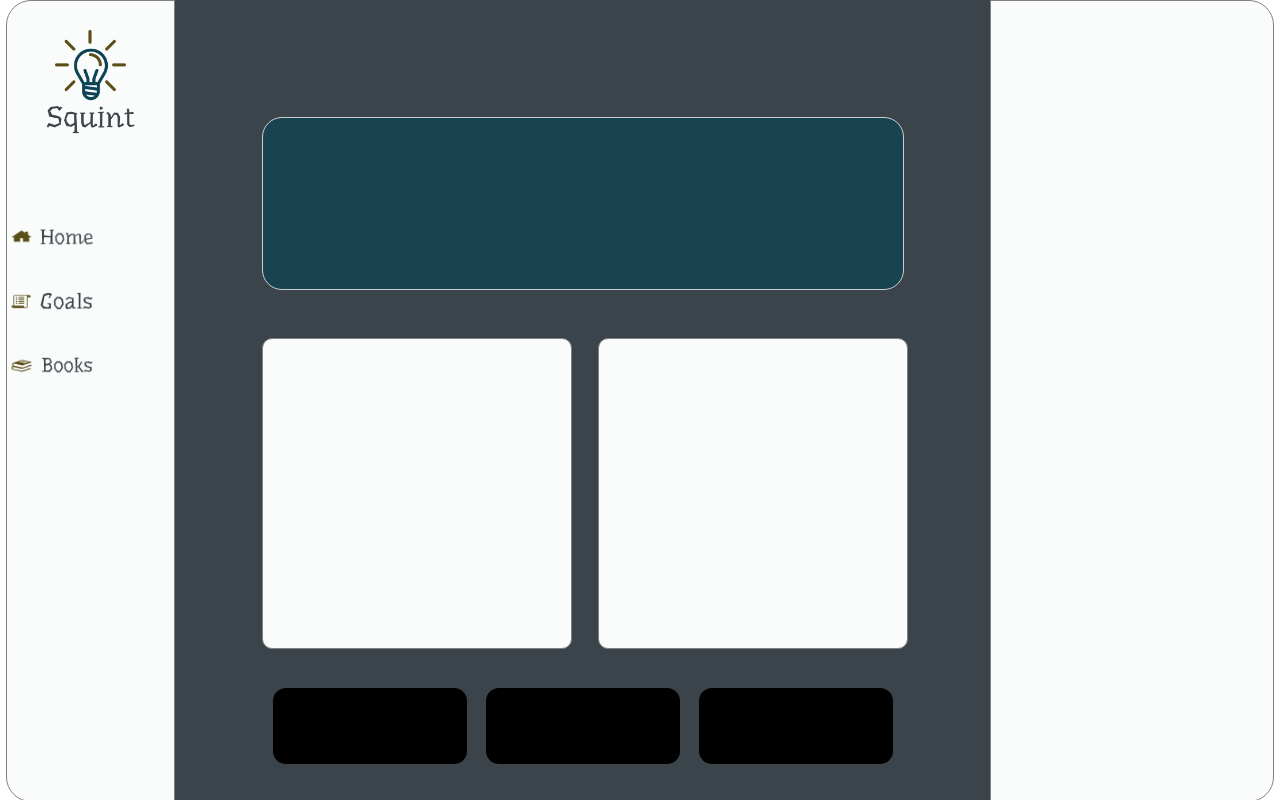
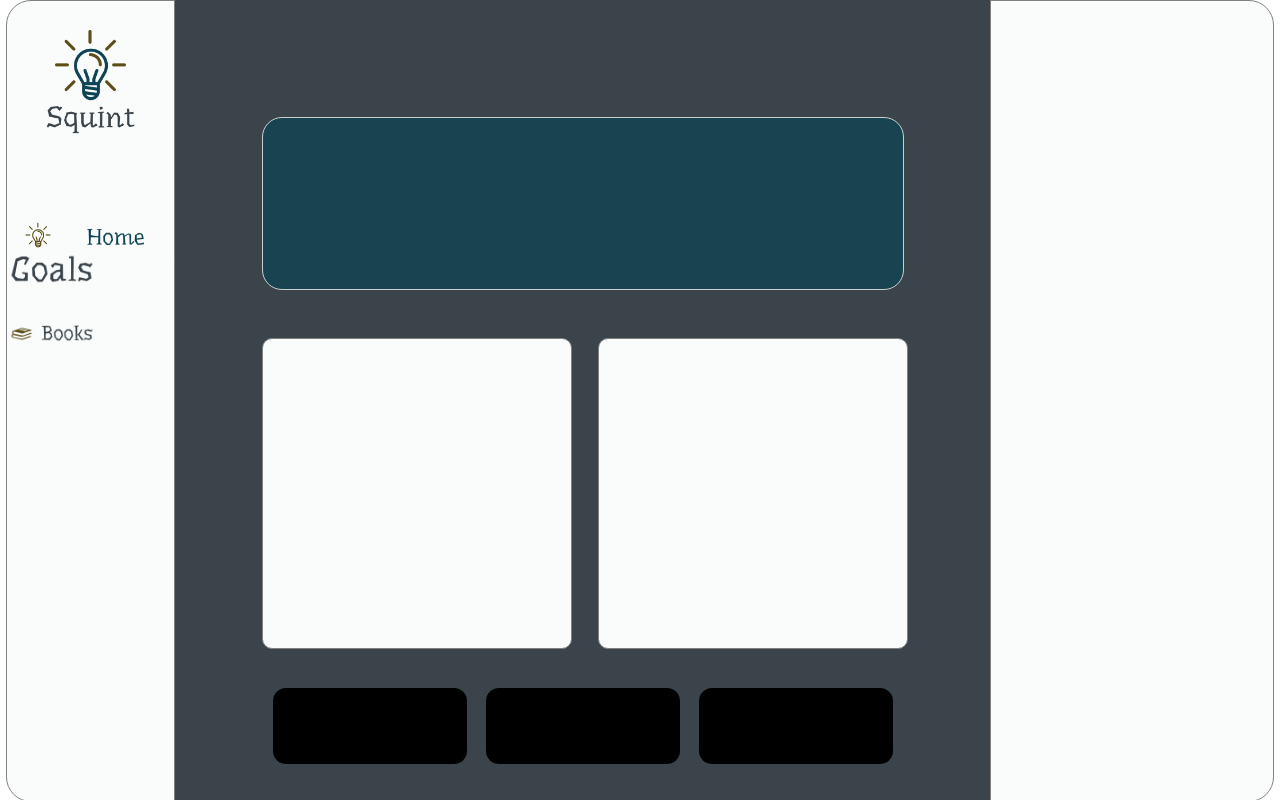
Before and after one commit to cyberstizz/Squint, a React (Create React App) app: page / in a window 1280 px wide. Built offline with nearby package versions, Linux system fonts and the light colour scheme; a web font is replaced by a local one.

Commit message:
spaced first nav option correctly

```diff
--- a/src/App.css
+++ b/src/App.css
@@ -421,21 +421,33 @@ border-radius: 13px;
   width: 9vw;
 }
 
+#HomeIcon{
+  background-image: url('./images/home\ icon.png');
+  background-repeat: no-repeat;
+  background-position: 100%;
+   background-size: contain;
+   height: 3.5vh;
+   width: 5vw;
+   margin-right: 2.5vw;
+}
+
 #Home{
-background-image: url('./images/navHome.png');
+background-image: url('./images/HomeNavHover.png');
 background-position: 100%;
  background-size: 100%;
  height: 4vh;
  width: 7vw;
+ margin-right: 2vw;
+
 }
 
 #Goals{
-  background-image: url('./images/navGoals.png');
- background-position: 100%;
- background-size: 100%;
- height: 4vh;
- width: 7vw;
- margin-top: 4vh;
+  background-image: url('./images/847c6ea1-2e35-41c5-88ec-4a0a446e89b0_200x200.png');
+  background-position: 100%;
+   background-size: 100%;
+   height: 4vh;
+   width: 7vw;
+   margin-right: 2vw;
 }
 
 #Booklist{
@@ -469,3 +481,23 @@ background-position: 100%;
  background-size: 100%;
  height: 5vh;
 }
+
+#homeNavSpace{
+  display: flex;
+  flex-direction: row;
+}
+
+#goalNavSpace{
+  display: flex;
+  flex-direction: row;
+}
+
+#bookNavSpace{
+  display: flex;
+  flex-direction: row;
+}
+
+#affirmationNavSpace{
+  display: flex;
+  flex-direction: row;
+}
```
